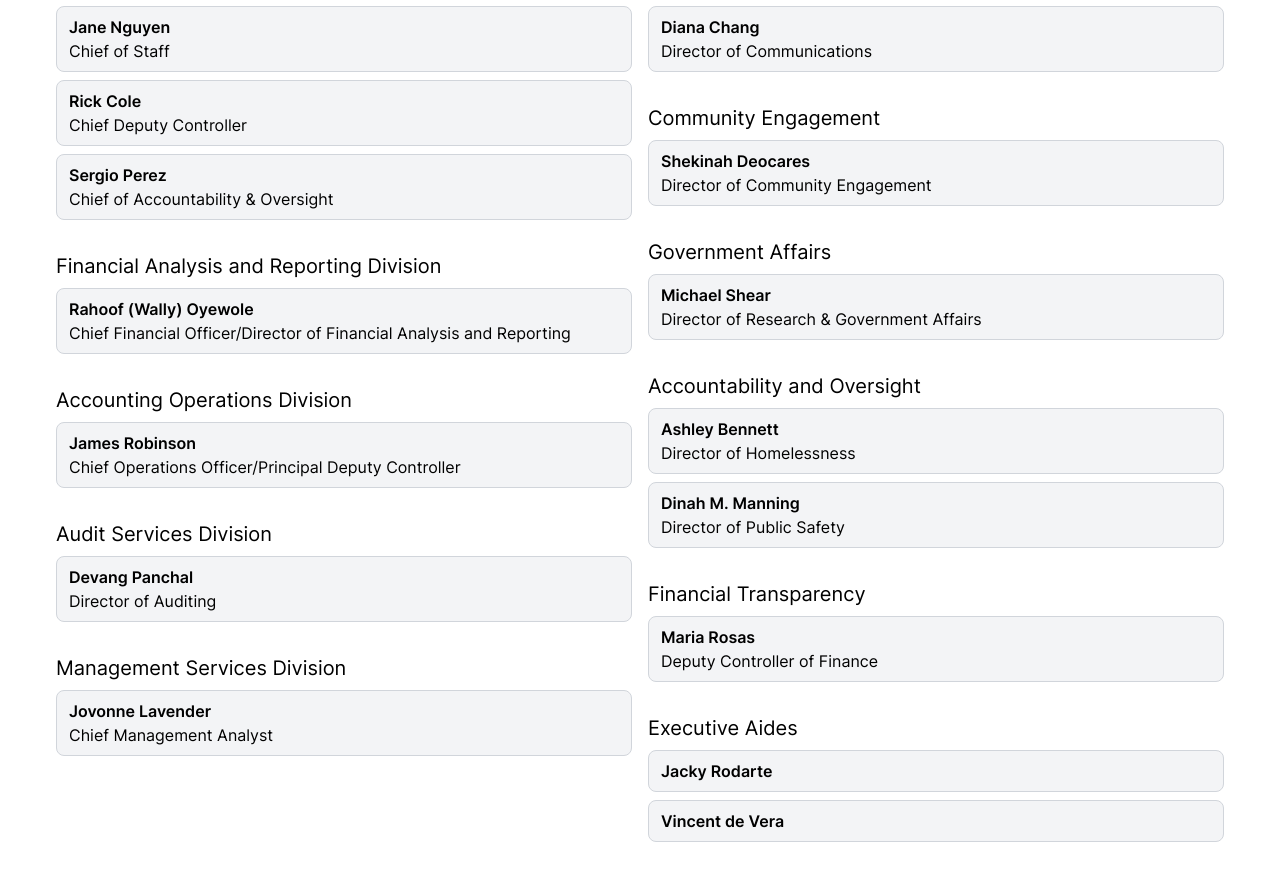
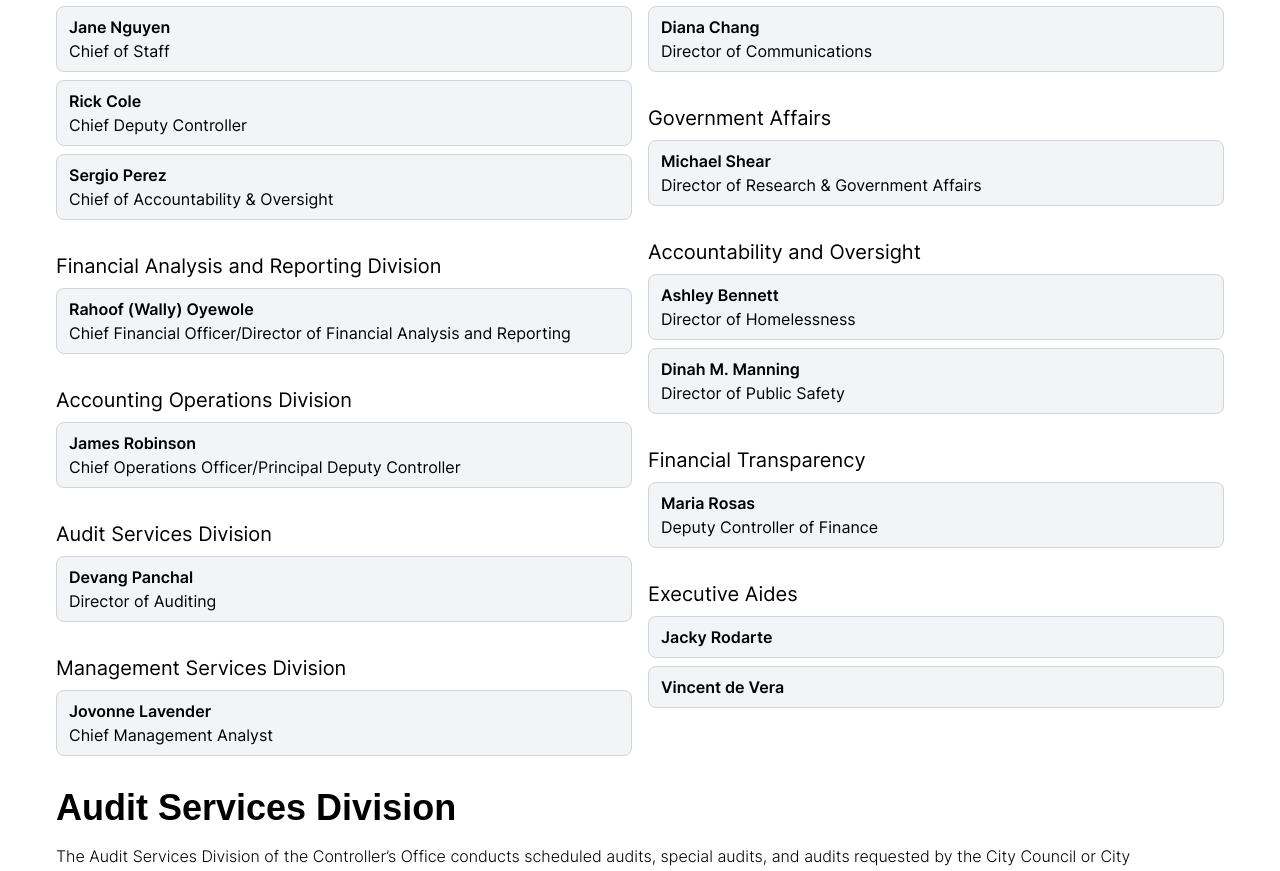
Before and after one commit to isaacylee/controller-website, a Next.js app: page /about in a window 1280 px wide. Shown: the part 1289-2160 px from the top of the page. Built offline with nearby package versions, Linux system fonts and the light colour scheme.

Commit message:
updating about

```diff
--- a/src/pages/about.tsx
+++ b/src/pages/about.tsx
@@ -347,13 +347,7 @@ export default function About(props: any) {
                   }}
                 />
               </div>
-              <div className='flex flex-col gap-y-2'>
-                <p className='text-xl'>Community Engagement</p>
-                <ProfileCard
-                  name='Shekinah Deocares'
-                  title='Director of Community Engagement'
-                />
-              </div>
+
               <div className='flex flex-col gap-y-2'>
                 <p className='text-xl'>Government Affairs</p>
                 <ProfileCard
```
